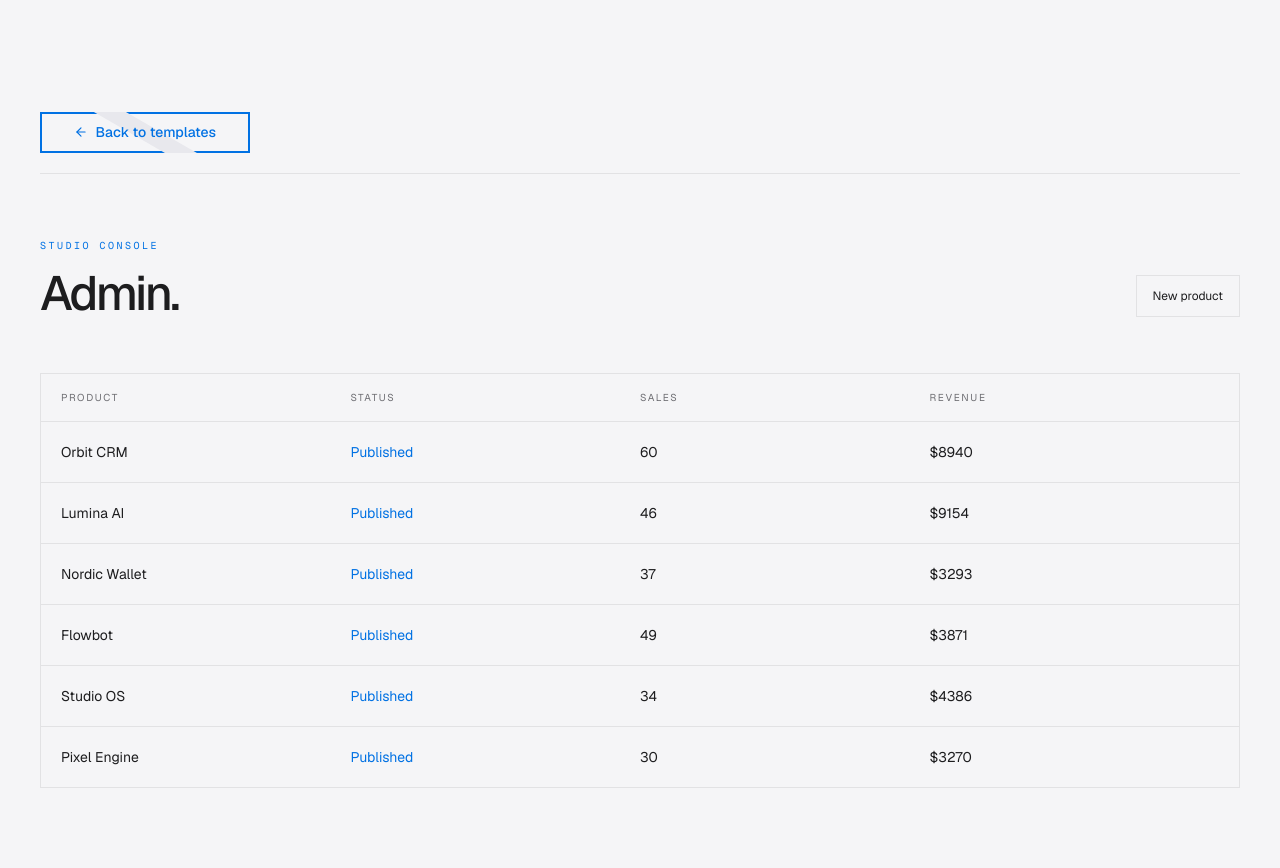
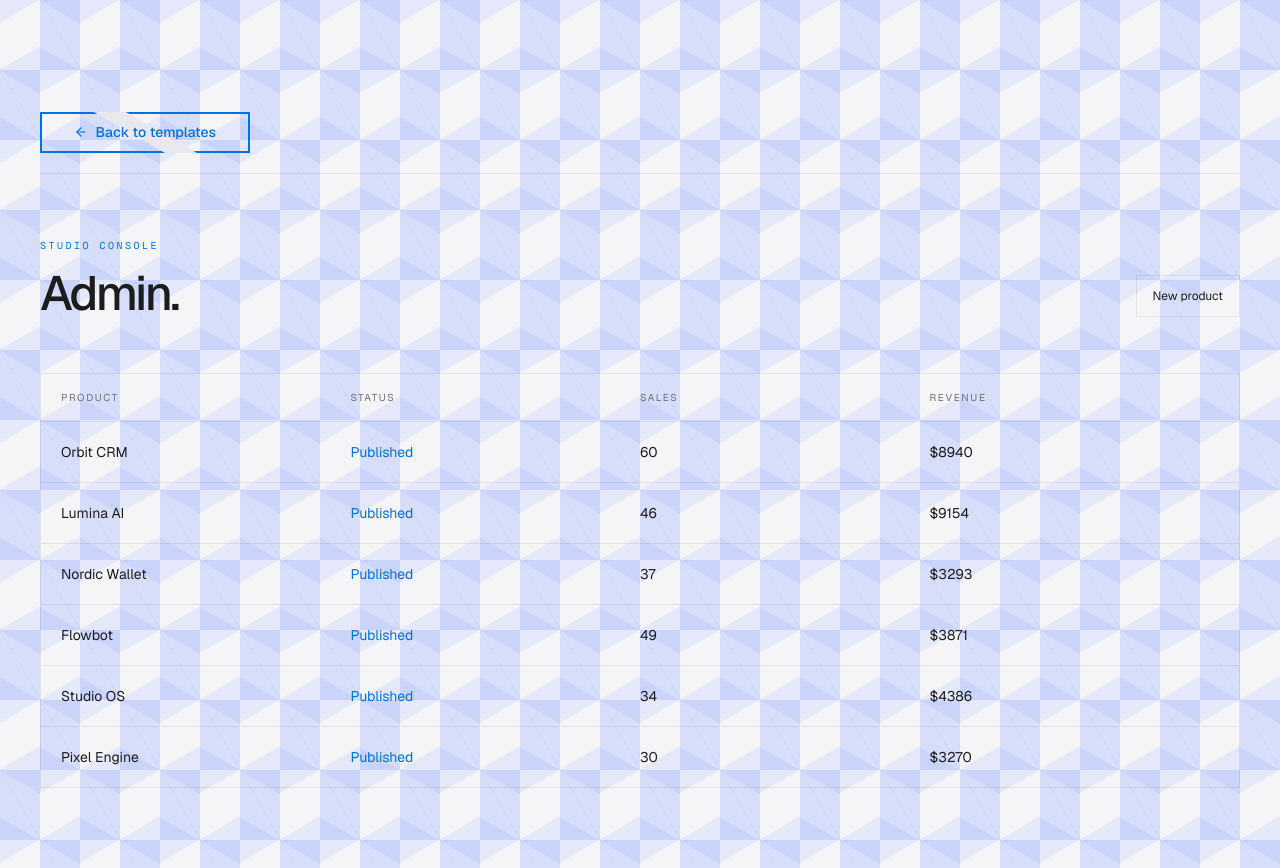
Before and after one commit to hayotbekmaxmudjonov380-arch/mywebsite, a Next.js app: page /admin in a window 1280 px wide. Built offline with nearby package versions, Linux system fonts and the light colour scheme.

Commit message:
fix: category background pattern with inline styles + proper z-index stacking

```diff
--- a/components/marketplace/route-views.tsx
+++ b/components/marketplace/route-views.tsx
@@ -156,15 +156,31 @@ export function AdminView() {
 function Shell({ children }: { children: React.ReactNode }) {
   const { t } = useLanguage()
   return (
-    <main className="min-h-screen px-4 sm:px-5 pb-16 sm:pb-20 pt-24 sm:pt-28 md:px-10">
-      <div className={catBgStyles.categoryBg} />
-      <header className="mx-auto flex max-w-7xl items-center justify-between border-b border-black/10 pb-4 sm:pb-5">
+    <main className="min-h-screen px-4 sm:px-5 pb-16 sm:pb-20 pt-24 sm:pt-28 md:px-10 relative overflow-hidden">
+      <div
+        className="pointer-events-none absolute inset-0"
+        style={{
+          zIndex: 0,
+          background: `
+            linear-gradient(30deg, rgba(109,141,255,0.12) 12%, transparent 12.5%, transparent 87%, rgba(109,141,255,0.12) 87.5%),
+            linear-gradient(150deg, rgba(109,141,255,0.12) 12%, transparent 12.5%, transparent 87%, rgba(109,141,255,0.12) 87.5%),
+            linear-gradient(30deg, rgba(109,141,255,0.12) 12%, transparent 12.5%, transparent 87%, rgba(109,141,255,0.12) 87.5%),
+            linear-gradient(150deg, rgba(109,141,255,0.12) 12%, transparent 12.5%, transparent 87%, rgba(109,141,255,0.12) 87.5%),
+            linear-gradient(60deg, rgba(109,141,255,0.22) 25%, transparent 25.5%, transparent 75%, rgba(109,141,255,0.22) 75%),
+            linear-gradient(60deg, rgba(109,141,255,0.22) 25%, transparent 25.5%, transparent 75%, rgba(109,141,255,0.22) 75%)
+          `,
+          backgroundPosition: '0 0, 0 0, 40px 70px, 40px 70px, 0 0, 40px 70px',
+          backgroundSize: '80px 140px',
+          backgroundColor: 'var(--background)',
+        }}
+      />
+      <header className="relative z-10 mx-auto flex max-w-7xl items-center justify-between border-b border-black/10 pb-4 sm:pb-5">
         <Link href="/#programs" className={backBtnStyles.backBtn}>
           <ArrowLeft size={14} /> {t('common.backToTemplates')}
           <span className={backBtnStyles.border} />
         </Link>
       </header>
-      <div className="mx-auto max-w-7xl pt-12 sm:pt-16">{children}</div>
+      <div className="relative z-10 mx-auto max-w-7xl pt-12 sm:pt-16">{children}</div>
     </main>
   )
 }
```
